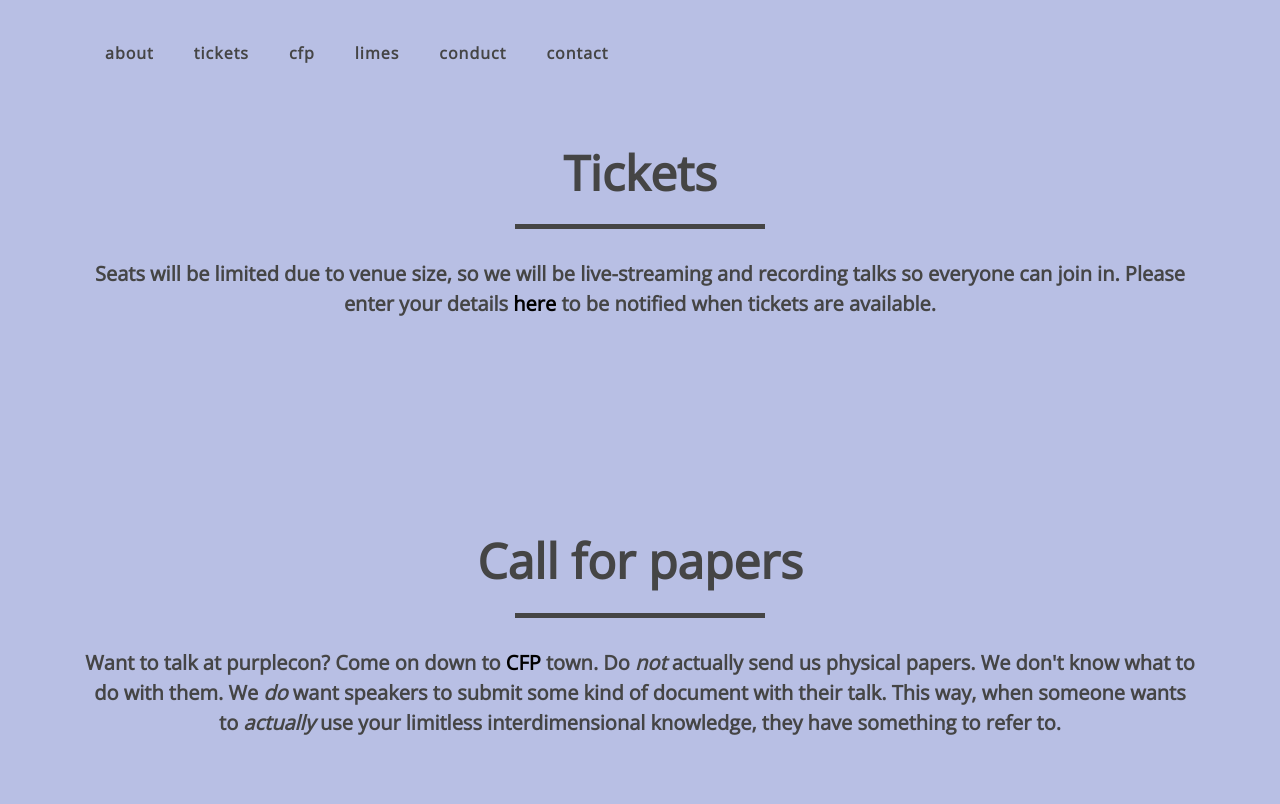
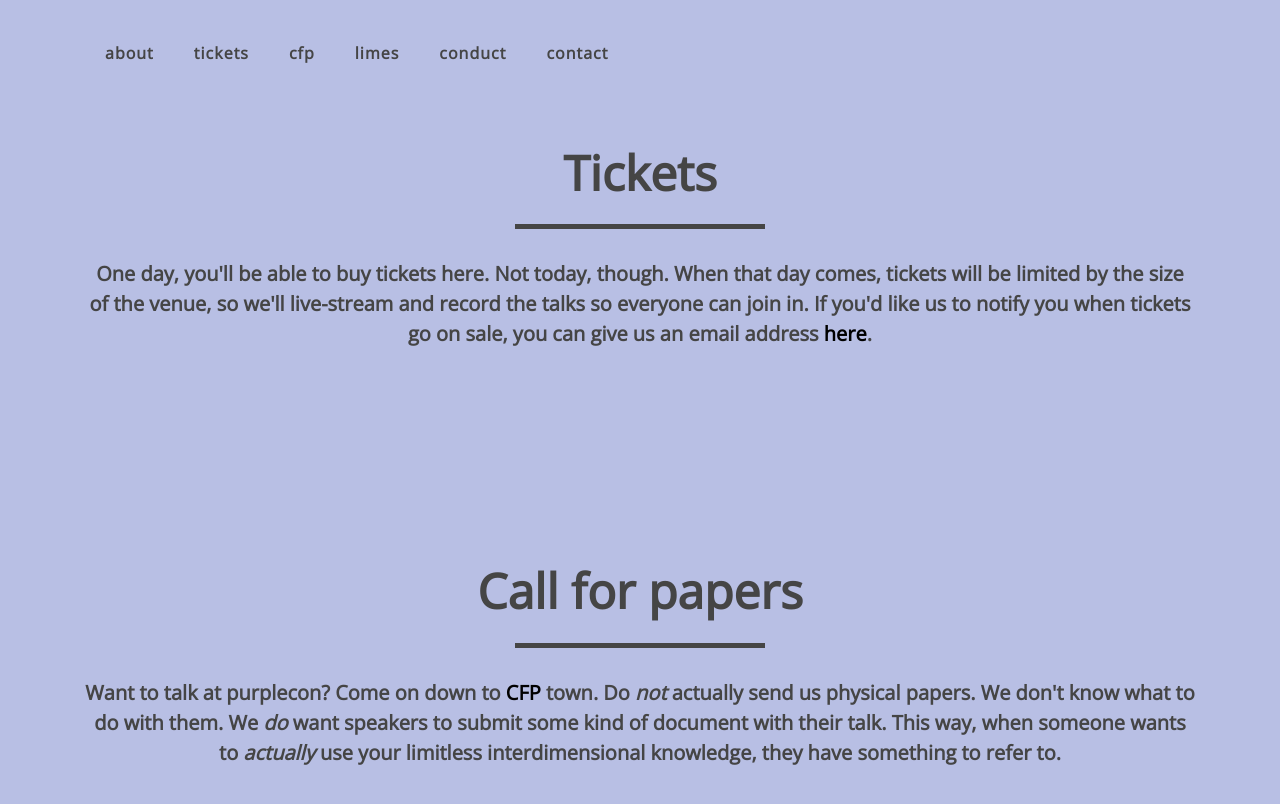
Before and after one commit to purplecon/2018.purplecon.nz, a Jekyll site: the page built from README.md, in a window 1280 px wide and 900 px high, scrolled down 1547 px. Shown: the top 804 px of the window. Built offline with Jekyll 4.4.1, drawn with Linux system fonts in a browser that asks for light colours; our own code applies the rules of GitHub Pages for plain Markdown files.

Commit message:
change wording of limited tickets message

```diff
--- a/_config.yml
+++ b/_config.yml
@@ -38,7 +38,7 @@ can_purplecon_be_a_jp: "heck yeah we love justice"
 where_when: "15 November 2018. The goddAmn Michael Fowler Centre. Wellington, New Zealand."
 can_i_be_a_purplecon: "Have yourself a browse of the <a href=\"/cfp\">CFP</a>."
 is_purplecon_gateway_cloud: "log in, become a presenter, everybody to the data centre"
-tickets_description: "Seats will be limited due to venue size, so we will be live-streaming and recording talks so everyone can join in. Please enter your details <a href=\"https://goo.gl/forms/fJS9Ji795F48f5X53\">here</a> to be notified when tickets are available."
+tickets_description: "One day, you'll be able to buy tickets here. Not today, though. When that day comes, tickets will be limited by the size of the venue, so we'll live-stream and record the talks so everyone can join in. If you'd like us to notify you when tickets go on sale, you can give us an email address <a href=\"https://goo.gl/forms/fJS9Ji795F48f5X53\">here</a>."
 who_is_it_for: "Developers, Students, Security People, Nurses, The Illuminati, Elves, Level 8 Wizards. Anyone who wants to learn about defensive computer security."
 cfp_description: "Want to talk at purplecon? Come on down to <a href=\"/cfp\">CFP</a> town. Do <em>not</em> actually send us physical papers. We don't know what to do with them.
     We <em>do</em> want speakers to submit some kind of document with their talk. This way, when someone wants to <em>actually</em> use your limitless interdimensional knowledge, they have something to refer to."
```
